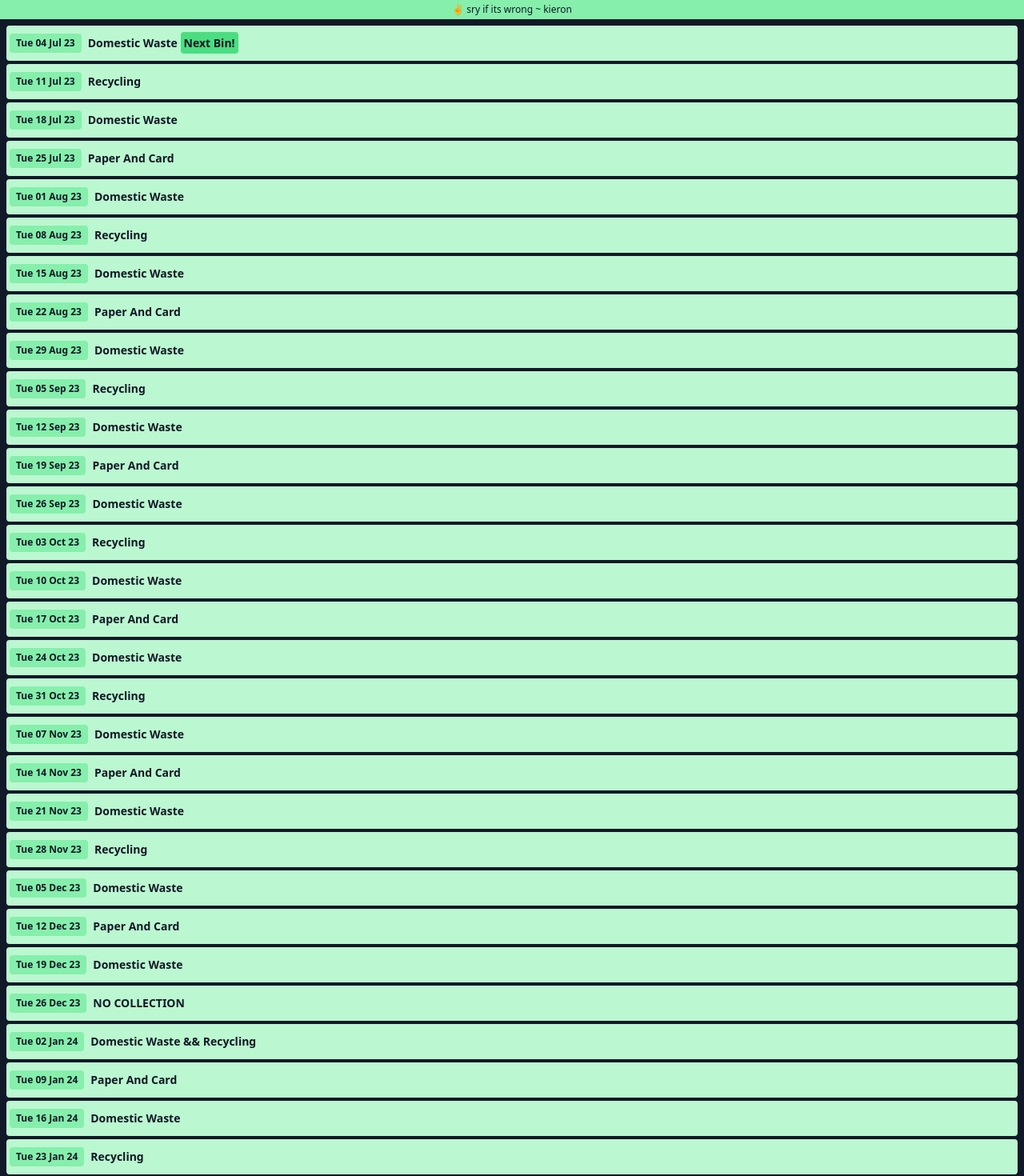
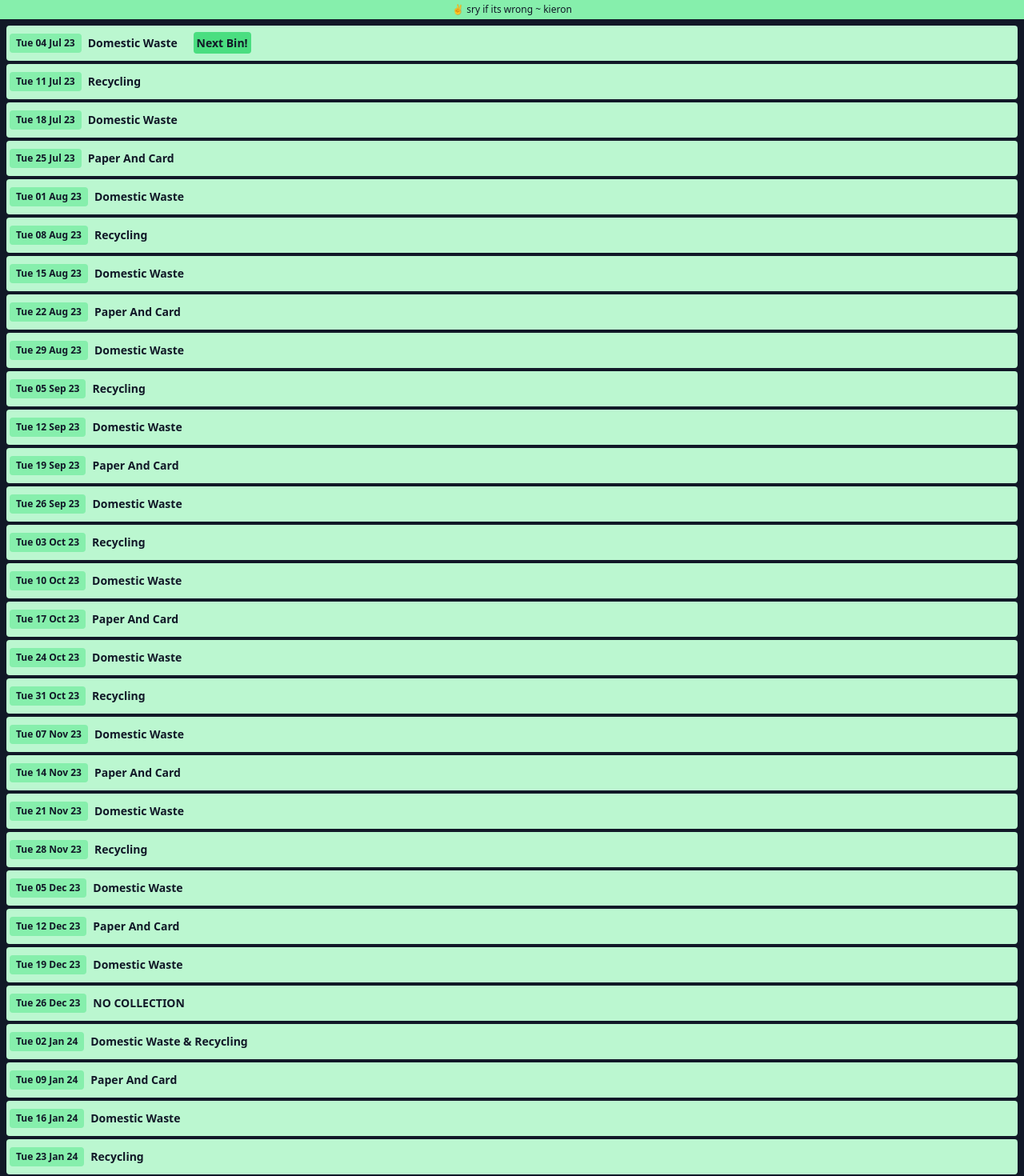
Before and after one commit to kieron/louthbin, a Nuxt app: page / in a window 1280 px wide. Shown: the top 1470 px of the page at 80% size. Built offline with nearby package versions, Linux system fonts and the light colour scheme.

Commit message:
space/wording

```diff
--- a/components/BinTable.vue
+++ b/components/BinTable.vue
@@ -124,7 +124,7 @@ const binData = [
   },
   {
     date: "2024-01-02",
-    name: "domestic waste && recycling",
+    name: "domestic waste & recycling",
   },
   {
     date: "2024-01-09",
@@ -195,7 +195,7 @@ const currentBinData = binData.filter((bin) => {
         {{ day.name }}
         <span
           v-if="index === 0"
-          class="bg-green-400 ml-2 p-1 rounded font-bold ml-auto text-xs md:text-sm"
+          class="bg-green-400 ml-2 p-1 rounded font-bold ml-auto text-xs md:text-sm md:ml-4"
         >
           Next Bin!
         </span>
```
